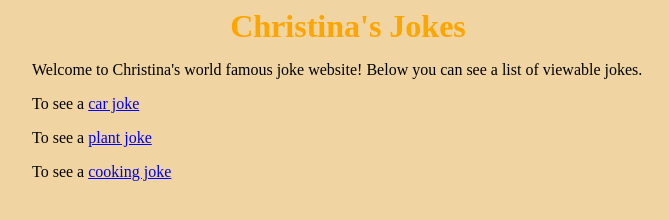
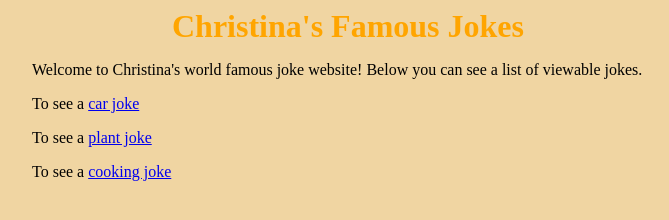
Before and after one commit to Crystellious/final-website, a plain HTML site: page Index.html in a window 1280 px wide. Shown: the whole page, without its empty margins (292-961 px from the left). Drawn offline with Linux system fonts and the light colour scheme.

Commit message:
index.html was changed for demo.

```diff
--- a/Index.html
+++ b/Index.html
@@ -30,7 +30,7 @@
     </head>
 
     <body>
-        <h1>Christina's Jokes</h1>
+        <h1>Christina's Famous Jokes</h1>
         <p>
             Welcome to Christina's world famous joke website!
             Below you can see a list of viewable jokes.
```
